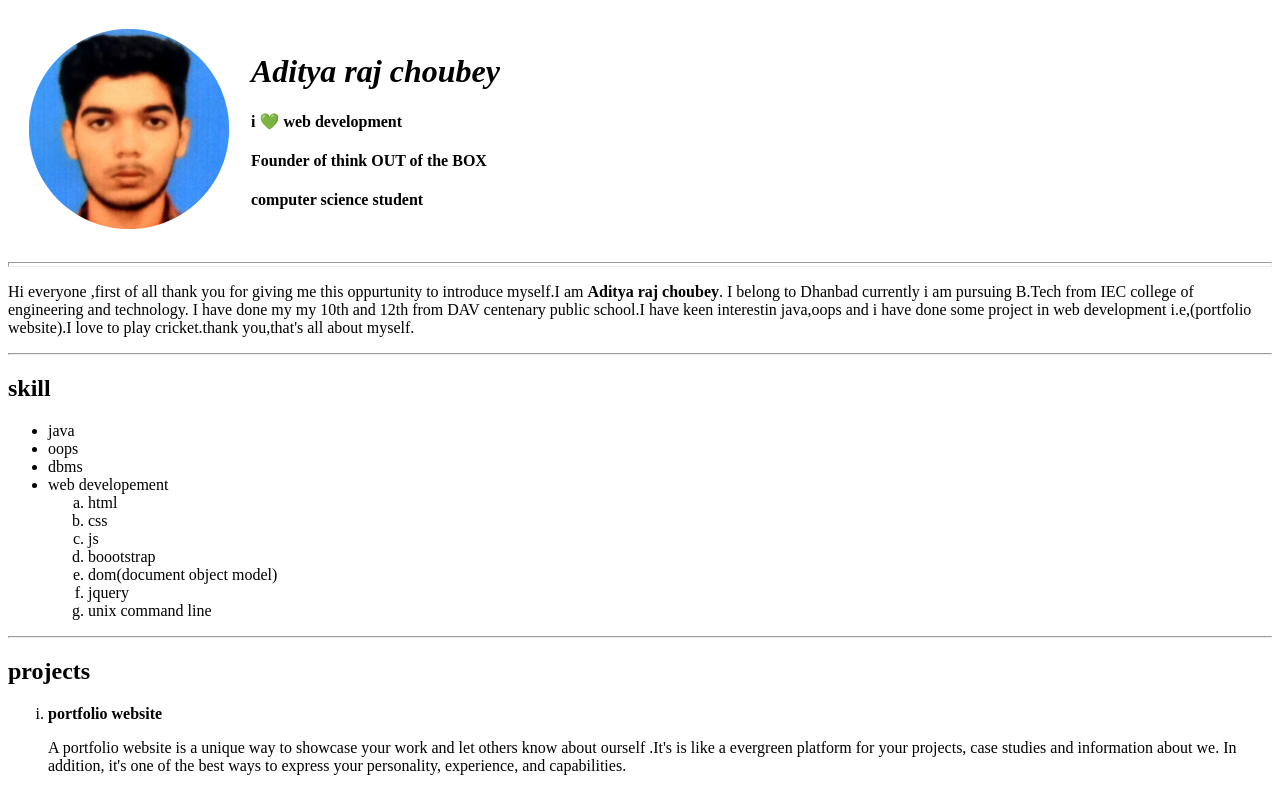
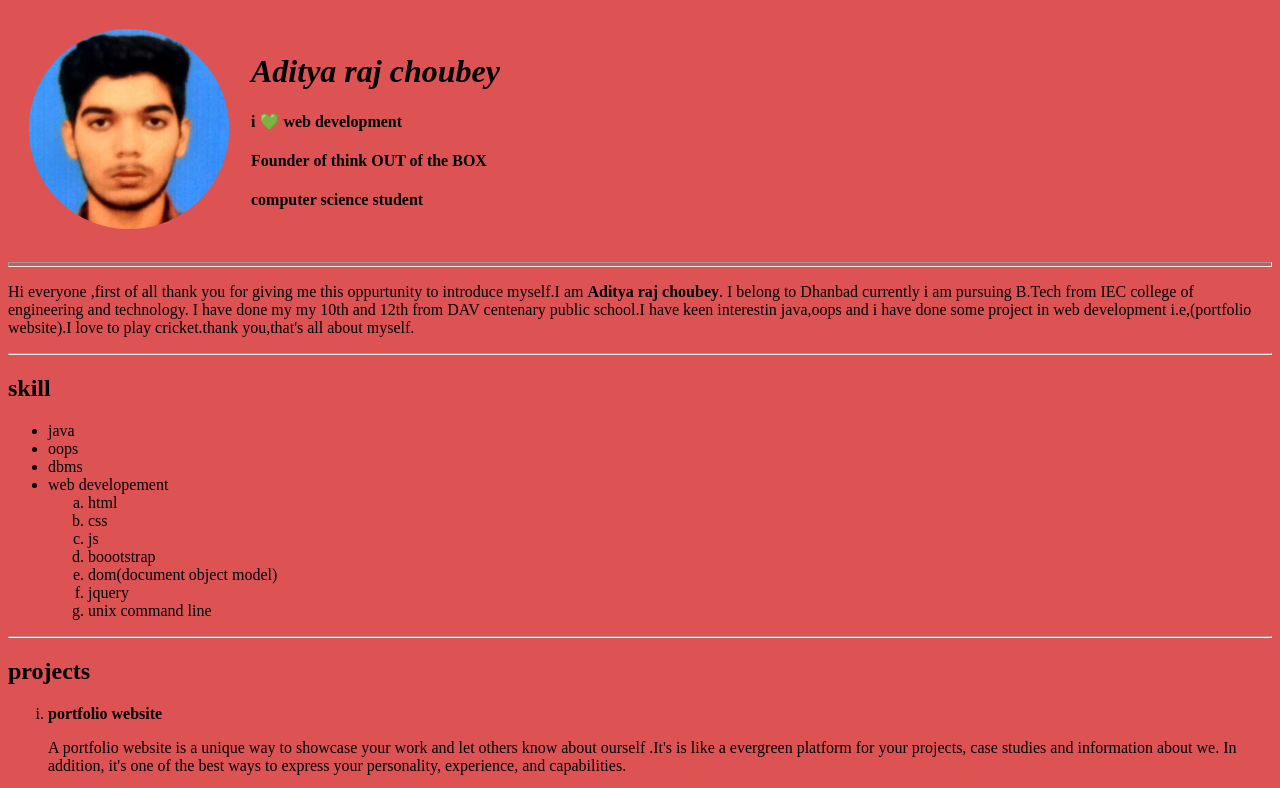
Before and after one commit to adiraj112/adicv, a plain HTML site: page index.html in a window 1280 px wide. Shown: the top 788 px of the page. Drawn offline with Linux system fonts and the light colour scheme.

Commit message:
Update index.html

```diff
--- a/index.html
+++ b/index.html
@@ -6,7 +6,7 @@
   <title>aditya personal site</title>
 </head>
 
-<body>
+<body style="background-color: #DD5353;">
   <table cellspacing="20">
     <tr>
       <td> <img src="adimg/aditya.png" width="200" height="200" alt="adi profile pic"></td>
```
